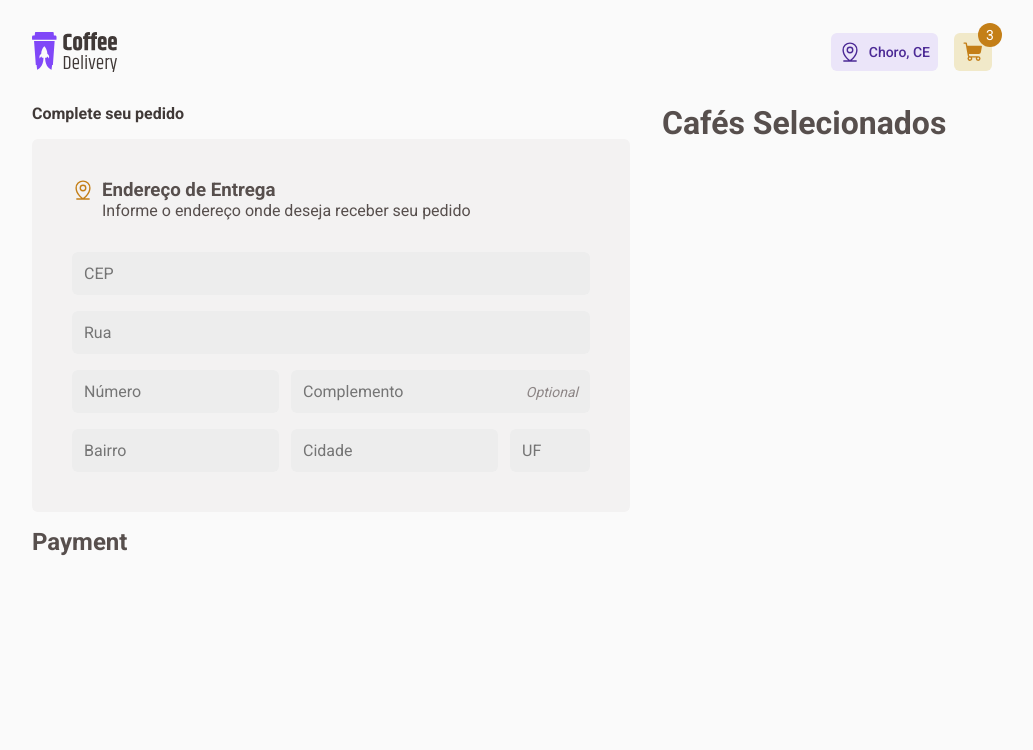
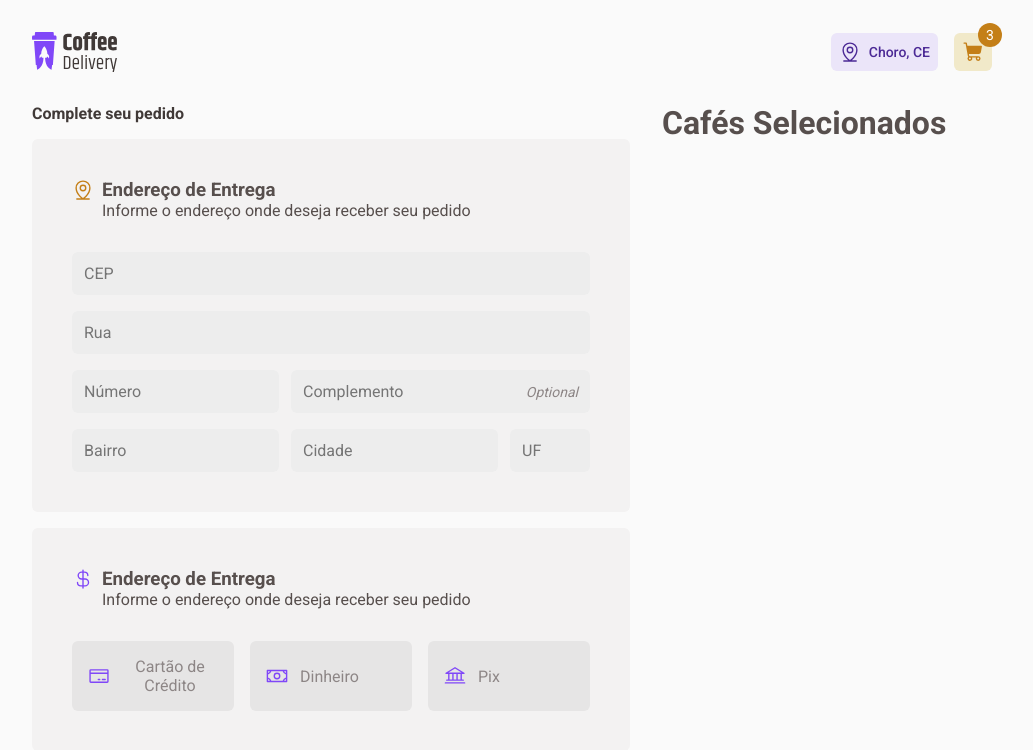
Before and after one commit to alvarobianor/coffee-delivery, a React (Vite) app: page /checkout in a window 1280 px wide. Shown: the top 750 px of the page, without its empty margins (128-1161 px from the left). Built offline with nearby package versions, Linux system fonts and the light colour scheme.

Commit message:
Style payments

```diff
--- a/src/Components/Payment/index.tsx
+++ b/src/Components/Payment/index.tsx
@@ -1,3 +1,59 @@
+import { CurrencyDollar, CreditCard, Money, Bank } from '@phosphor-icons/react';
+import {
+  ContainerHeader,
+  ContainerMain,
+  ContainerTitle,
+  Icon,
+} from '@styles/GlobalStyles';
+import { styled } from 'styled-components';
+
 export function Payment() {
-  return <h1>Payment</h1>;
+  const paymentMethods = [
+    { icon: <CreditCard size={22} />, name: 'Cartão de Crédito' },
+    { icon: <Money size={22} />, name: 'Dinheiro' },
+    { icon: <Bank size={22} />, name: 'Pix' },
+  ];
+  return (
+    <ContainerMain>
+      <ContainerHeader>
+        <Icon $color="brand-purple">
+          <CurrencyDollar size={22} />
+        </Icon>
+        <ContainerTitle>
+          <h3>Endereço de Entrega</h3>
+          <p>Informe o endereço onde deseja receber seu pedido</p>
+        </ContainerTitle>
+      </ContainerHeader>
+      <RadioGroup>
+        {paymentMethods.map((paymentMethod, index) => (
+          <RadioButton key={index}>
+            <Icon $color="brand-purple">{paymentMethod.icon}</Icon>
+            {paymentMethod.name}
+          </RadioButton>
+        ))}
+      </RadioGroup>
+    </ContainerMain>
+  );
 }
+
+const RadioGroup = styled.div`
+  display: flex;
+  gap: 1rem;
+`;
+
+const RadioButton = styled.button`
+  display: flex;
+  gap: 0.75rem;
+  align-items: center;
+  width: 100%;
+  background-color: ${({ theme }) => theme.colors['base-button']};
+  border: 0;
+  padding: 1rem;
+  border-radius: 6px;
+  color: ${({ theme }) => theme.colors['base-label']};
+
+  &:hover {
+    background-color: ${({ theme }) => theme.colors['base-hover']};
+    transition: background-color 0.5s;
+  }
+`;
```
